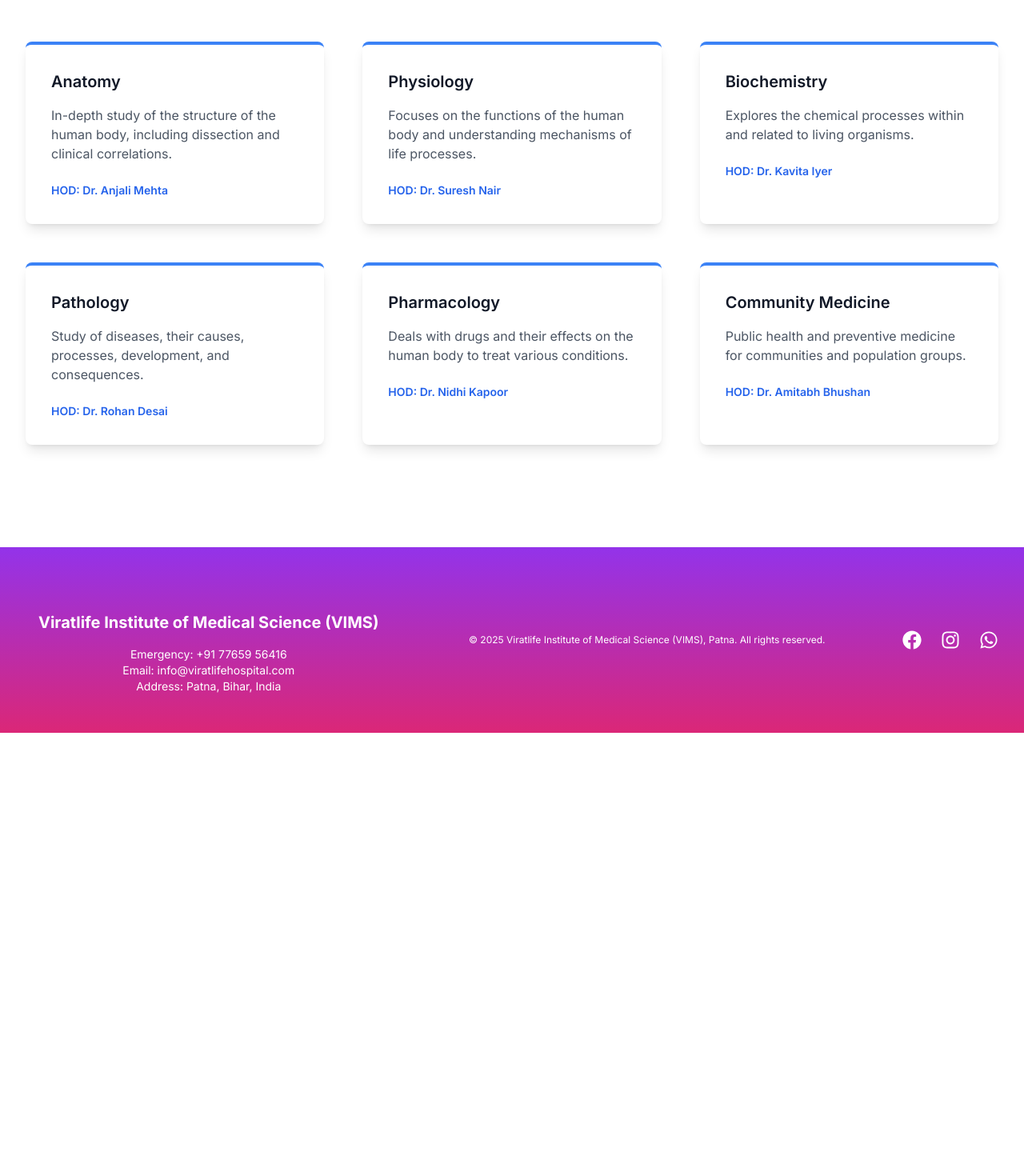
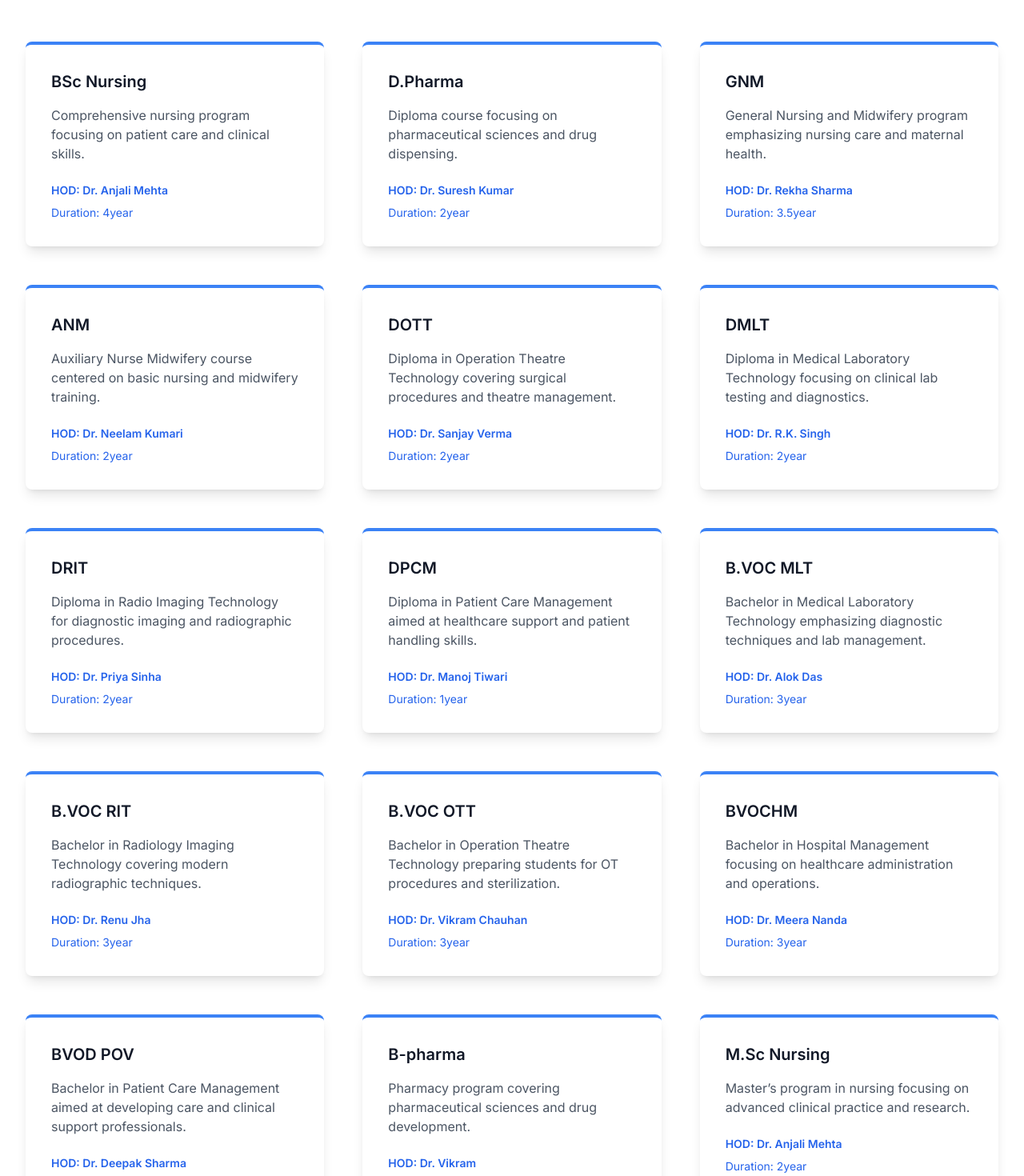
Before and after one commit to Krishnamurari7/virat-hospital, a Next.js app: page /departments in a window 1280 px wide. Shown: the part 1020-2490 px from the top of the page at 80% size. Before the commit the page ends 1936 px from the top, so only its background shows below. Built offline with nearby package versions, Linux system fonts and the light colour scheme.

Commit message:
update  commit

```diff
--- a/app/departments/page.tsx
+++ b/app/departments/page.tsx
@@ -12,34 +12,106 @@ const backgroundImages = [
 
 const departments = [
   {
-    name: 'Anatomy',
-    description: 'In-depth study of the structure of the human body, including dissection and clinical correlations.',
+    name: 'BSc Nursing',
+    description: 'Comprehensive nursing program focusing on patient care and clinical skills.',
     head: 'Dr. Anjali Mehta',
+    year: '4year',
   },
   {
-    name: 'Physiology',
-    description: 'Focuses on the functions of the human body and understanding mechanisms of life processes.',
-    head: 'Dr. Suresh Nair',
+    name: 'D.Pharma',
+    description: 'Diploma course focusing on pharmaceutical sciences and drug dispensing.',
+    head: 'Dr. Suresh Kumar',
+    year: '2year',
   },
   {
-    name: 'Biochemistry',
-    description: 'Explores the chemical processes within and related to living organisms.',
-    head: 'Dr. Kavita Iyer',
+    name: 'GNM',
+    description: 'General Nursing and Midwifery program emphasizing nursing care and maternal health.',
+    head: 'Dr. Rekha Sharma',
+    year: '3.5year',
   },
   {
-    name: 'Pathology',
-    description: 'Study of diseases, their causes, processes, development, and consequences.',
-    head: 'Dr. Rohan Desai',
+    name: 'ANM',
+    description: 'Auxiliary Nurse Midwifery course centered on basic nursing and midwifery training.',
+    head: 'Dr. Neelam Kumari',
+    year: '2year',
   },
   {
-    name: 'Pharmacology',
-    description: 'Deals with drugs and their effects on the human body to treat various conditions.',
-    head: 'Dr. Nidhi Kapoor',
+    name: 'DOTT',
+    description: 'Diploma in Operation Theatre Technology covering surgical procedures and theatre management.',
+    head: 'Dr. Sanjay Verma',
+    year: '2year',
   },
   {
-    name: 'Community Medicine',
-    description: 'Public health and preventive medicine for communities and population groups.',
-    head: 'Dr. Amitabh Bhushan',
+    name: 'DMLT',
+    description: 'Diploma in Medical Laboratory Technology focusing on clinical lab testing and diagnostics.',
+    head: 'Dr. R.K. Singh',
+    year: '2year',
+  },
+  {
+    name: 'DRIT',
+    description: 'Diploma in Radio Imaging Technology for diagnostic imaging and radiographic procedures.',
+    head: 'Dr. Priya Sinha',
+    year: '2year',
+  },
+  {
+    name: 'DPCM',
+    description: 'Diploma in Patient Care Management aimed at healthcare support and patient handling skills.',
+    head: 'Dr. Manoj Tiwari',
+    year: '1year',
+  },
+  {
+    name: 'B.VOC MLT',
+    description: 'Bachelor in Medical Laboratory Technology emphasizing diagnostic techniques and lab management.',
+    head: 'Dr. Alok Das',
+    year: '3year',
+  },
+  {
+    name: 'B.VOC RIT',
+    description: 'Bachelor in Radiology Imaging Technology covering modern radiographic techniques.',
+    head: 'Dr. Renu Jha',
+    year: '3year',
+  },
+  {
+    name: 'B.VOC OTT',
+    description: 'Bachelor in Operation Theatre Technology preparing students for OT procedures and sterilization.',
+    head: 'Dr. Vikram Chauhan',
+    year: '3year',
+  },
+  {
+    name: 'BVOCHM',
+    description: 'Bachelor in Hospital Management focusing on healthcare administration and operations.',
+    head: 'Dr. Meera Nanda',
+    year: '3year',
+  },
+  {
+    name: 'BVOD POV',
+    description: 'Bachelor in Patient Care Management aimed at developing care and clinical support professionals.',
+    head: 'Dr. Deepak Sharma',
+    year: '3year',
+  },
+  {
+    name: 'B-pharma',
+    description: 'Pharmacy program covering pharmaceutical sciences and drug development.',
+    head: 'Dr. Vikram',
+    year: '4year',
+  },
+  {
+    name: 'M.Sc Nursing',
+    description: 'Master’s program in nursing focusing on advanced clinical practice and research.',
+    head: 'Dr. Anjali Mehta',
+    year: '2year',
+  },
+  {
+    name: 'M.Pharma',
+    description: 'Master’s program in pharmacy emphasizing pharmaceutical research and development.',
+    head: 'Dr. Suresh Kumar',
+    year: '2year',
+  },
+  {
+    name: 'MHA',
+    description: 'Master in Hospital Administration focusing on healthcare management and policy.',
+    head: 'Dr. Rekha Sharma',
+    year: '2year',
   },
 ];
 
@@ -71,7 +143,7 @@ export default function Departments() {
               exit={{ opacity: 0 }}
             />
           </AnimatePresence>
-          <div className="absolute inset-0 bg-black/40"></div>
+          <div className="absolute inset-0 bg-black bg-opacity-40"></div>
         </div>
 
         {/* Hero Content */}
@@ -98,7 +170,6 @@ export default function Departments() {
       {/* Departments Grid */}
       <section className="mx-auto max-w-7xl px-6 lg:px-8 py-24 sm:py-32">
         <div className="mx-auto max-w-2xl lg:text-center">
-          {/* <h2 className="text-base font-semibold leading-7 text-blue-600">Departments</h2> */}
           <p className="mt-1 text-3xl font-bold tracking-tight text-gray-900 sm:text-4xl">
             Excellence in Medical Education
           </p>
@@ -106,8 +177,8 @@ export default function Departments() {
 
         <div className="mx-auto mt-16 grid gap-12 sm:grid-cols-2 lg:grid-cols-3">
           {departments.map((department, index) => (
-            <motion.div
-              key={department.name}
+            <motion.article
+              key={`${department.name}-${index}`}
               className="rounded-lg bg-white shadow-lg p-8 hover:shadow-2xl transition-all duration-300 border-t-4 border-blue-500"
               whileHover={{ scale: 1.05 }}
               initial={{ opacity: 0, y: 50 }}
@@ -120,7 +191,10 @@ export default function Departments() {
               <p className="mt-6 text-sm font-semibold text-blue-600">
                 HOD: {department.head}
               </p>
-            </motion.div>
+              <p className="mt-2 text-sm text-blue-600">
+                Duration: {department.year}
+              </p>
+            </motion.article>
           ))}
         </div>
       </section>
--- a/app/gallery/page.tsx
+++ b/app/gallery/page.tsx
@@ -11,7 +11,7 @@ export default function Gallery() {
 
         <div className="grid grid-cols-1 md:grid-cols-2 lg:grid-cols-3 gap-4 p-4 ">
 
-            {[2, 2, 3, 4, 5, 3].map((image) => (
+            {[2, 3, 4, 5, 6, 7, 8].map((image) => (
                 <div key={image} className="relative w-full h-72 overflow-hidden rounded-lg shadow-lg">
                     <Image
                         src={`/images/${image}.jpg`}
@@ -20,12 +20,6 @@ export default function Gallery() {
                         className="object-cover transition-transform duration-300 hover:scale-105"
                     />
 
-                    {/*headding image*/}
-                    <div className="absolute inset-0 bg-black/60 pb-12 w-full h-4">
-                        <h2 className="absolute bottom-0 left-0 p-4 text-white text-lg font-bold flex items-center justify-center">
-                            Gallery Image {image}
-                        </h2>
-                    </div>
                 </div>
             ))}
         </div>
--- a/app/page.tsx
+++ b/app/page.tsx
@@ -16,9 +16,7 @@ export default function Home() {
     return () => clearInterval(interval);
   }, [videos.length]);
 
-
   const [currentSlide, setCurrentSlide] = useState(0);
-  const [current, setCurrent] = useState(0);
   const posters = [
     "/images/post.jpg",
     "/images/postt.jpg",
@@ -28,10 +26,10 @@ export default function Home() {
 
   useEffect(() => {
     const interval = setInterval(() => {
-      setCurrent((prev) => (prev + 1) % posters.length);
+      setCurrentSlide((prev) => (prev + 1) % posters.length);
     }, 5000);
     return () => clearInterval(interval);
-  }, []);
+  }, [posters.length]);
 
   const handlePrev = () => {
     setCurrentSlide((prev) =>
--- a/components/Footer.tsx
+++ b/components/Footer.tsx
@@ -1,9 +1,10 @@
 import Link from 'next/link';
-import { FaFacebook, FaInstagram, FaWhatsapp } from 'react-icons/fa';
+import { FaFacebook, FaInstagram, } from 'react-icons/fa';
+import { FaLinkedin, FaYoutube } from 'react-icons/fa6';
 
 export default function Footer() {
   return (
-    <footer className="bg-gradient-to-b from-purple-600 to-pink-600">
+    <footer className="bg-gradient-to-b from-purple-600 to-pink-600 mt-10 pt-1">
       <div className="mx-auto max-w-7xl px-6 py-12 md:flex md:items-center md:justify-between lg:px-8">
         <div className="flex justify-center space-x-6 md:order-2">
           <Link href="https://facebook.com" className="text-white hover:text-blue-400">
@@ -14,9 +15,13 @@ export default function Footer() {
             <span className="sr-only">Instagram</span>
             <FaInstagram className="h-6 w-6" aria-hidden="true" />
           </Link>
-          <Link href="https://wa.me/917765956416" className="text-white hover:text-green-400">
-            <span className="sr-only">WhatsApp</span>
-            <FaWhatsapp className="h-6 w-6" aria-hidden="true" />
+          <Link href="https://www.youtube.com/" className="text-white hover:text-red-400">
+            <span className="sr-only">YouTube</span>
+            <FaYoutube className="h-6 w-6" aria-hidden="true" />
+          </Link>
+          <Link href="https://www.linkedin.com" className="text-white hover:text-blue-400">
+            <span className="sr-only">LinkedIn</span>
+            <FaLinkedin className="h-6 w-6" aria-hidden="true" />
           </Link>
         </div>
         <div className="mt-4 md:order-1 md:mt-0">
```
Also changed, not shown: app/about/page.tsx (+55 -30 lines), public/images/6.jpg (added), public/images/8.jpg (added).
